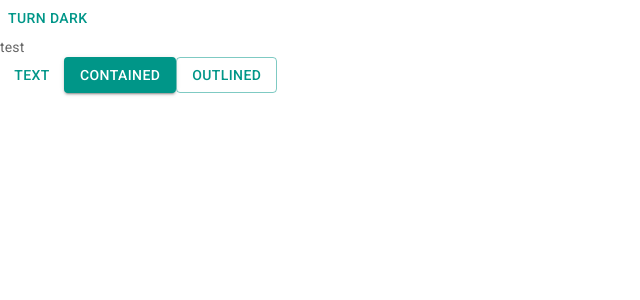
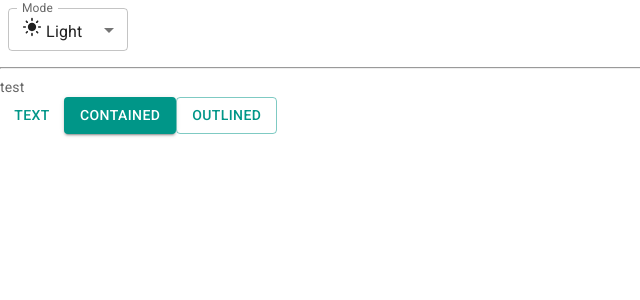
Before and after one commit to nguyennanhcd/trello, a React (Vite) app: page / in a window 1280 px wide. Shown: the top 300 px of the page, without its empty margins (0-640 px from the left). Built offline with nearby package versions, Linux system fonts and the light colour scheme.

Commit message:
custom them

```diff
--- a/index.html
+++ b/index.html
@@ -2,7 +2,6 @@
 <html lang="en">
   <head>
     <meta charset="UTF-8" />
-    <link rel="icon" type="image/svg+xml" href="/vite.svg" />
     <meta name="viewport" content="width=device-width, initial-scale=1.0" />
     <title>Vite + React</title>
     <link rel="preconnect" href="https://fonts.googleapis.com" />
--- a/package.json
+++ b/package.json
@@ -12,6 +12,7 @@
   "dependencies": {
     "@emotion/react": "^11.11.4",
     "@emotion/styled": "^11.11.5",
+    "@mui/icons-material": "^5.15.17",
     "@mui/material": "^5.15.17",
     "react": "^18.2.0",
     "react-dom": "^18.2.0"
--- a/src/App.jsx
+++ b/src/App.jsx
@@ -1,25 +1,50 @@
 import Button from '@mui/material/Button'
+import { useState } from 'react'
 import { Typography } from '@mui/material'
-import {
-  useColorScheme
-} from '@mui/material/styles'
+import { useColorScheme } from '@mui/material/styles'
+import useMediaQuery from '@mui/material/useMediaQuery'
+import InputLabel from '@mui/material/InputLabel'
+import MenuItem from '@mui/material/MenuItem'
+import FormControl from '@mui/material/FormControl'
+import Select from '@mui/material/Select'
+import LightModeIcon from '@mui/icons-material/LightMode'
+import DarkModeIcon from '@mui/icons-material/DarkMode'
+import SettingsBrightnessIcon from '@mui/icons-material/SettingsBrightness'
 
-function ModeToggle() {
+function ModeSelect() {
   const { mode, setMode } = useColorScheme()
+  const handleChange = (event) => {
+    setMode(event.target.value)
+  };
+
   return (
-    <Button
-      onClick={() => {
-        setMode(mode === 'light' ? 'dark' : 'light')
-      }}
-    >
-      {mode === 'light' ? 'Turn dark' : 'Turn light'}
-    </Button>
+    <FormControl sx={{ m: 1, minWidth: 120 }} size="small">
+      <InputLabel id="label-select-dark-light-mode">Mode</InputLabel>
+      <Select
+        labelId="label-select-dark-light-mode"
+        id="select-dark-light-mode"
+        value={mode}
+        label="Mode"
+        onChange={handleChange}
+      >
+        <MenuItem value="light">
+          <LightModeIcon fontSize='small'/> Light
+        </MenuItem>
+        <MenuItem value="dark">
+          <DarkModeIcon fontSize='small'/> Dark
+        </MenuItem>
+        <MenuItem value="system">
+          <SettingsBrightnessIcon fontSize='small'/>System
+        </MenuItem>
+      </Select>
+    </FormControl>
   )
 }
 function App() {
   return (
     <>
-      <ModeToggle/>
+      <ModeSelect/>
+      <hr />
       <Typography variant="body2" color="text.secondary">test</Typography>
       <Button variant="text">Text</Button>
       <Button variant="contained">Contained</Button>
```
Also changed, not shown: 1 other file (tests, documents, lock files or other folders).
